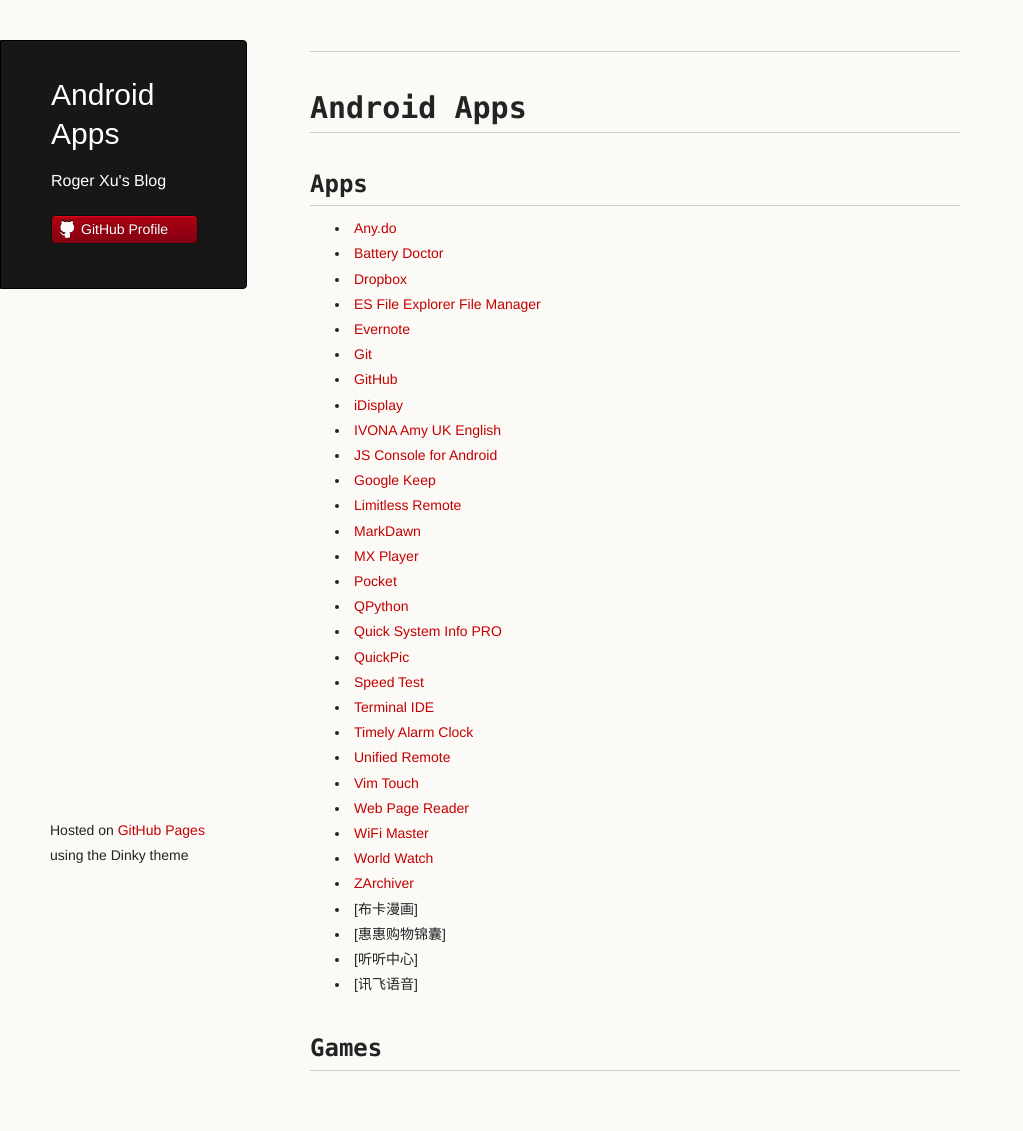
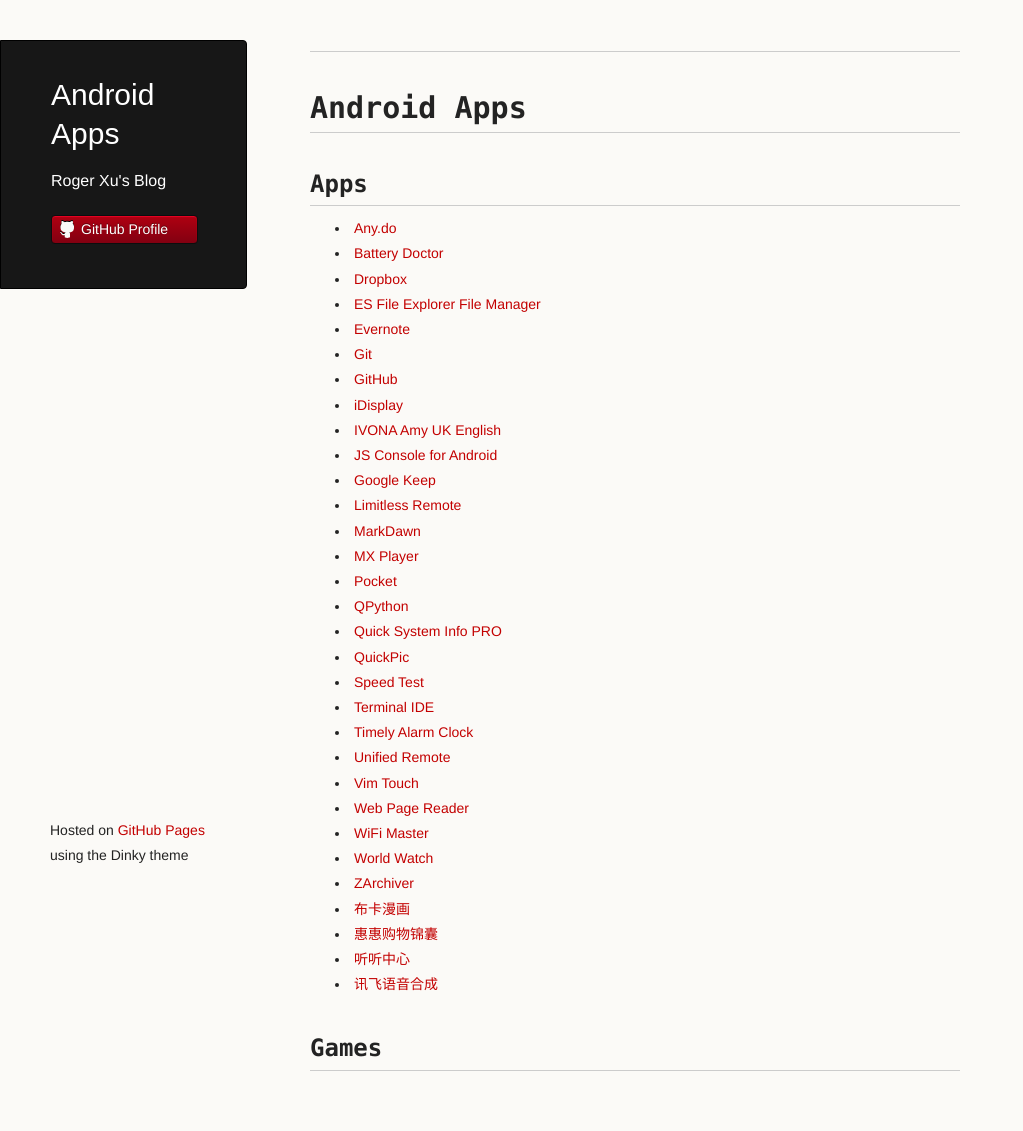
Before and after one commit to rogerxu/rogerxu.github.io, a Jekyll site: the page built from _posts/2012-11-05-android-apps.md, in a window 1280 px wide. Shown: the whole page, without its empty margins (0-1023 px from the left). Built offline with Jekyll 4.4.1, drawn with Linux system fonts in a browser that asks for light colours.

Commit message:
Add links for Android apps.

```diff
--- a/_posts/2012-11-05-android-apps.md
+++ b/_posts/2012-11-05-android-apps.md
@@ -34,9 +34,9 @@
 * [WiFi Master](https://play.google.com/store/apps/details?id=com.halo.wifikey.wifilocating)
 * [World Watch]()
 * [ZArchiver](https://play.google.com/store/apps/details?id=ru.zdevs.zarchiver)
-* [布卡漫画]
-* [惠惠购物锦囊]
-* [听听中心]
-* [讯飞语音]
+* [布卡漫画](http://www.ibuka.cn/)
+* [惠惠购物锦囊](http://www.huihui.cn/apps/guide/m)
+* [听听中心](http://tingting.sdo.com/center/)
+* [讯飞语音合成](http://www.coolapk.com/apk/com.iflytek.tts)
 
 ## Games
```
